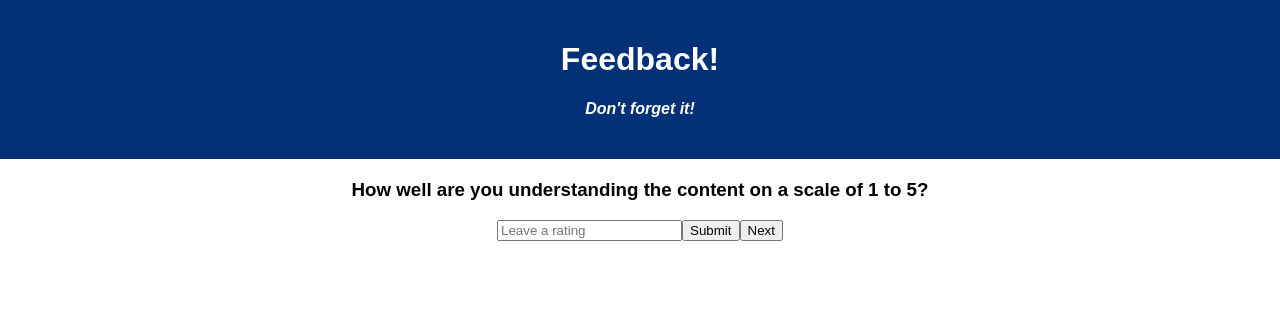
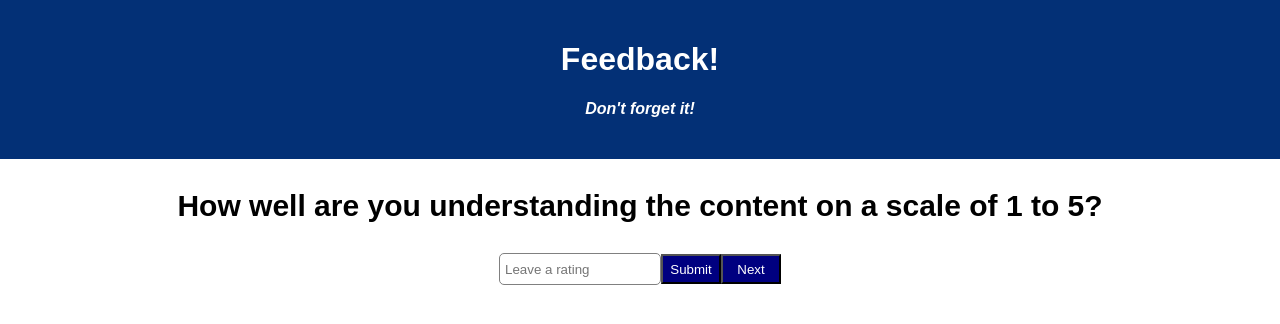
Before and after one commit to swoodson3/weekend-redux-feedback-loop, a React (Create React App) app: page /#/understanding in a window 1280 px wide. Shown: the top 324 px of the page. Built offline with nearby package versions, Linux system fonts and the light colour scheme.

Commit message:
fixed validation on understanding component and added style

```diff
--- a/src/components/Form/Understanding.jsx
+++ b/src/components/Form/Understanding.jsx
@@ -14,24 +14,40 @@ function UnderstandingOne() {
             dispatch (action);
         } else {
             alert('Please enter a number between 1 to 5.');
+            event.target.value = '';
         }
 
     }
 
     const nextPage = () => {
-        if (understandingOne > 0 && understandingOne < 6) {
-            history.push('/support');
+        if (!isNaN(understandingOne) && understandingOne >= 1 && understandingOne <= 5) {
+          history.push('/support');
         } else {
+          alert('Please enter a number between 1 to 5.');
         }
-    }
+      }
 
 
     return (
         <>
-            <h3>How well are you understanding the content on a scale of 1 to 5?</h3>
-                <input onChange={handleChange} type="number" placeholder='Leave a rating' required />
-                <input type="submit" />
-                <button onClick={nextPage}>Next</button>
+            <h3 style= {{fontSize: 30 }}>How well are you understanding the content on a scale of 1 to 5?</h3>
+                <input className ="inputButtontwo" style={{width: '150px', height: '20px', borderRadius: '5px', border: '1px solid gray', padding: '5px' }} onChange={handleChange} type="number" placeholder='Leave a rating' />
+                <input className="submitButtontwo"
+                style={{
+                    backgroundColor: 'navy',
+                    color: 'white',
+                    frontWeight: 'bold',
+                    width: '60px',
+                    height: '30px'
+                }} type="submit" />
+                <button className="nextPageButtontwo"
+                style={{
+                    backgroundColor: 'navy',
+                    color: 'white',
+                    frontWeight: 'bold',
+                    width: '60px',
+                    height: '30px'
+                }} onClick={nextPage}>Next</button>
         </>
     )
 }
```
